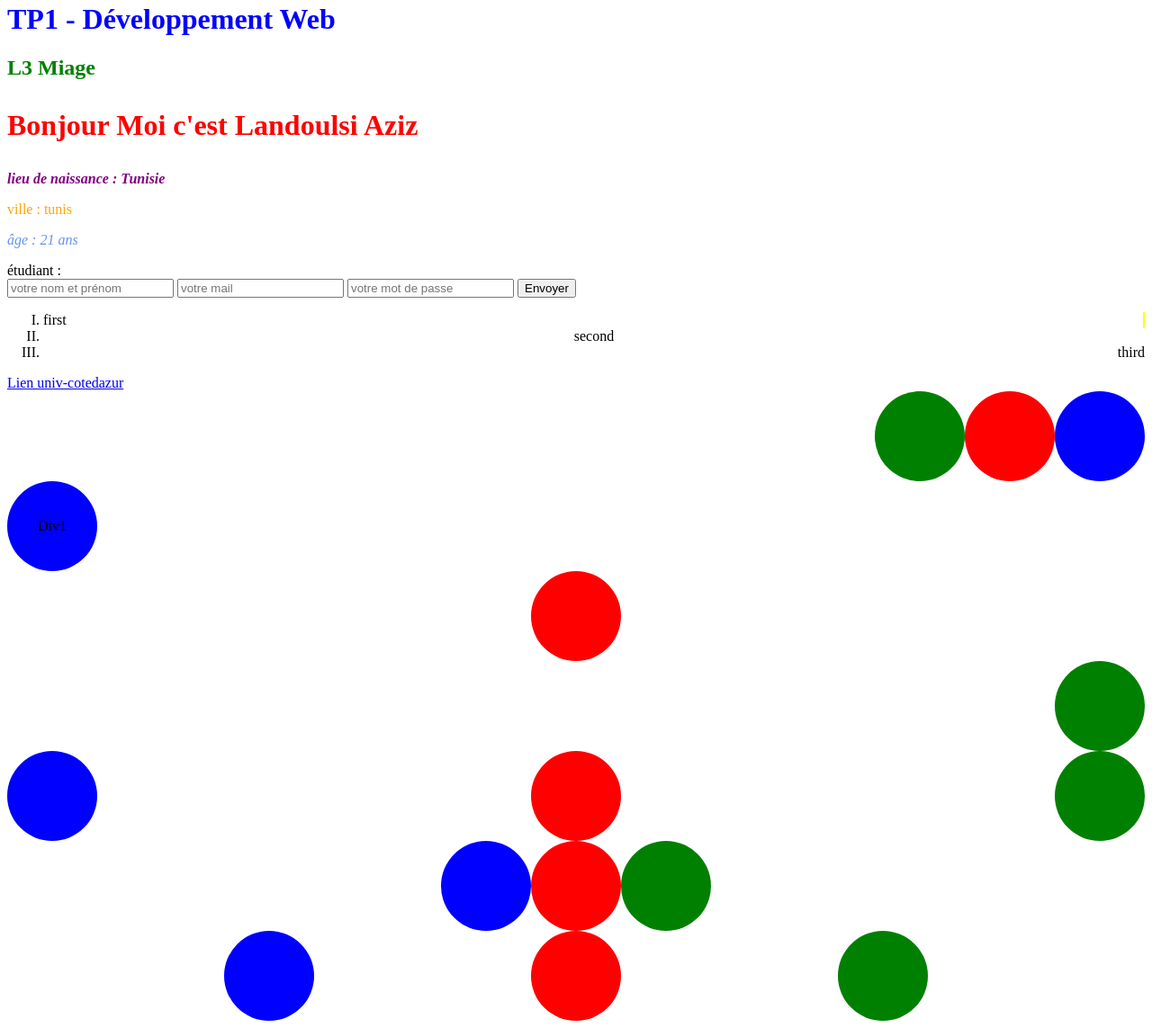
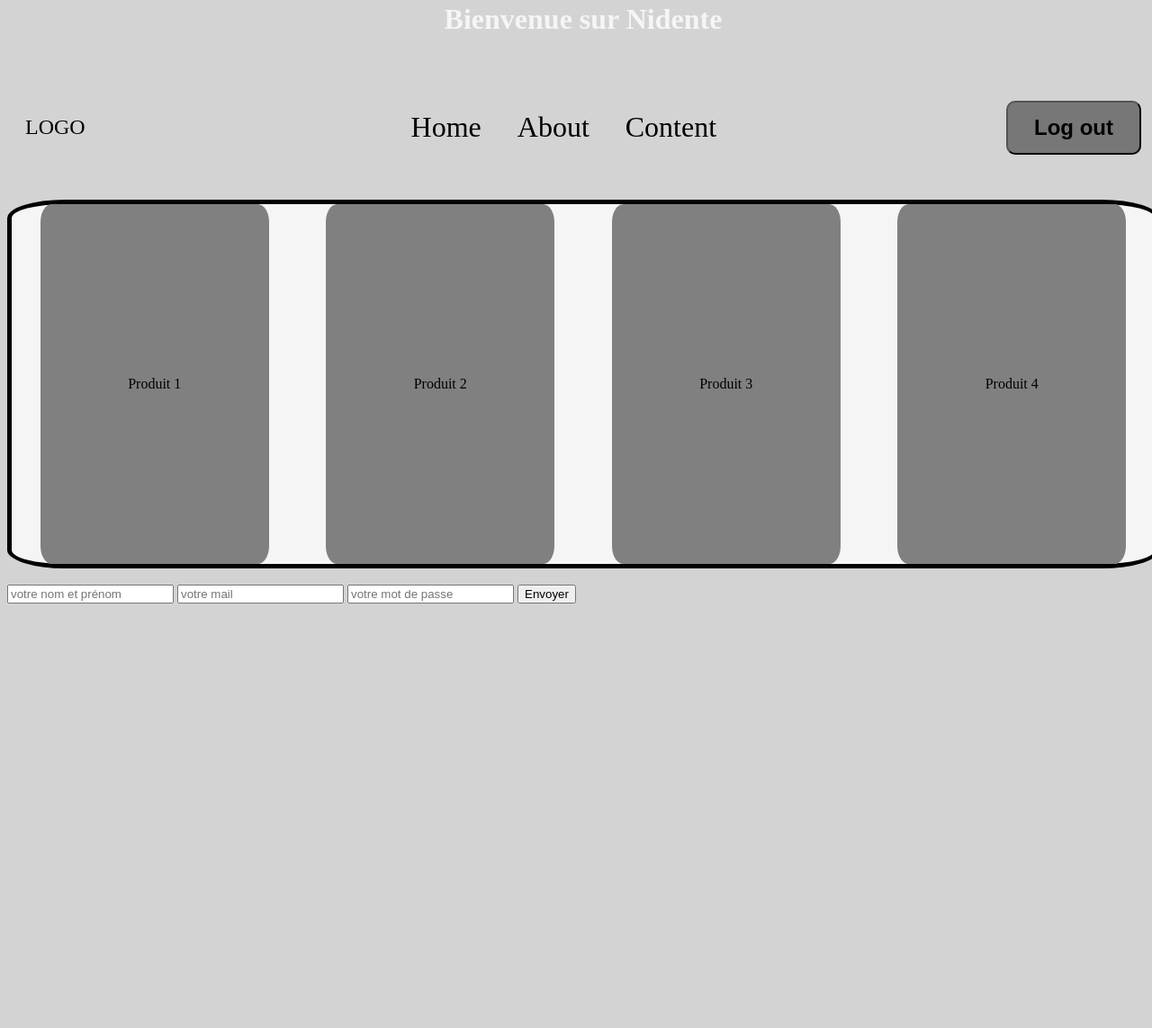
Before and after one commit to nidente/TPD-veloppementWebMiage, a plain HTML site: page index.html in a window 1280 px wide. Shown: the part 18-1161 px from the top of the page at 90% size. After the commit the page ends 821 px from the top, so only its background shows below. Drawn offline with Linux system fonts and the light colour scheme.

Commit message:
nav bar et flex

```diff
--- a/index.css
+++ b/index.css
@@ -1,178 +1,72 @@
-h1{
-    color: blue;
+html {
+    height: 100%;
 }
 
-h2{
-    color: green;
+h1{
+    color: whitesmoke;
+    display: flex;
+    justify-content: center;
 }
 
-h3{
-    font-size: 2rem;
-    color: red;
+body{
+    height: 100%;
+    width: 100%;
+    background-color: lightgrey;
 }
 
-.p1{
-    font-style: italic;
-    font-weight: bold;
-    color: purple;
+
+nav {
+    height: 15%;
+    display: flex;
+    align-items: center;
+    justify-content: space-between;
+    padding: 20px;
 }
 
-.p2{
-    color: orange;
+.para1{
+    font-size: 1.5rem;
 }
 
-.p3{
-    font-style: oblique;
-    color: cornflowerblue;
+.liste1 {
+    display: flex;
+    list-style: none;
+    gap: 40px;
+    font-size: 2rem;
 }
 
-ol {
-    list-style-type: upper-roman;
+.btn1 {
+    height: 60px;
+    width: 150px;
+    background-color: rgb(119, 119, 119);
+    border-radius: 10px;
+    font-size: 1.5rem;
+    font-weight: bold;
+    cursor: pointer;
+    transition: all 0.3s ease;
 }
 
-.l1{
-    text-align: start;
-    border-right: 2px solid yellow;
+.btn1:hover {
+    background-color: rgb(189, 189, 189);
+    box-shadow: 0 6px 12px rgba(0, 0, 0, 0.3);
+    transform: translateY(-2px);
 }
 
-.l2{
-    text-align: center;
-    border: ;
-}
-
-.l3{
-    text-align: end;
+.divmaman{
+    display: flex;
+    justify-content: space-around;
+    height: 50%;
+    background-color: whitesmoke;
+    border: 5px solid;
+    border-color: black;
+    border-radius: 5%;
 }
 
 .div1{
-    height: 100px;
-    width: 100px;
-    background-color:blue;
-    border-radius: 50%
-}
-
-.div2{
-    height: 100px;
-    width: 100px;
-    background-color:red;
-    border-radius: 50%
-}
-
-.div3{
-    height: 100px;
-    width: 100px;
-    background-color:green;
-    border-radius: 50%
-}
-.divmaman{
-    display: flex;
-    flex-direction: row-reverse;
-}
-
-.div21{
-    height: 100px;
-    width: 100px;
-    background-color :blue;
-    border-radius: 50%;
-    justify-self: start;
+    height: 100%;
+    width: 20%;
+    border-radius: 5%;
+    background-color: grey;
     display: flex;
     align-items: center;
     justify-content: center;
 }
-
-.div22{
-    height: 100px;
-    width: 100px;
-    background-color:red;
-    border-radius: 50%;
-    justify-self: center;
-}
-
-.div23{
-    height: 100px;
-    width: 100px;
-    background-color:green;
-    border-radius: 50%;
-    justify-self: end;
-}
-
-.divmaman3{
-    display: flex;
-    justify-content: space-between;
-}
-
-.div31{
-    height: 100px;
-    width: 100px;
-    background-color:blue;
-    border-radius: 50%;
-    justify-self: start;
-}
-
-.div32{
-    height: 100px;
-    width: 100px;
-    background-color:red;
-    border-radius: 50%;
-    justify-self: center;
-}
-
-.div33{
-    height: 100px;
-    width: 100px;
-    background-color:green;
-    border-radius: 50%;
-    justify-self: end;
-}
-
-.divmaman4{
-    display: flex;
-    justify-content: center;
-}
-
-.div41{
-    height: 100px;
-    width: 100px;
-    background-color:blue;
-    border-radius: 50%;
-}
-
-.div42{
-    height: 100px;
-    width: 100px;
-    background-color:red;
-    border-radius: 50%;
-}
-
-.div43{
-    height: 100px;
-    width: 100px;
-    background-color:green;
-    border-radius: 50%;
-}
-
-.divmaman5{
-    display: flex;
-    justify-content: space-evenly;
-}
-
-.div51{
-    height: 100px;
-    width: 100px;
-    background-color:blue;
-    border-radius: 50%;
-}
-
-.div52{
-    height: 100px;
-    width: 100px;
-    background-color:red;
-    border-radius: 50%;
-}
-
-.div53{
-    height: 100px;
-    width: 100px;
-    background-color:green;
-    border-radius: 50%;
-}
--- a/index.html
+++ b/index.html
@@ -3,64 +3,38 @@
 <head>
     <meta charset="UTF-8">
     <meta name="viewport" content="width=device-width, initial-scale=1.0">
-    <title>tp1</title>
+    <title>Nidente Home </title>
     <link rel="stylesheet" href="index.css">
 </head>
 <body>
-    <h1>TP1 - Développement Web</h1>
-    <h2>L3 Miage</h2>
-    <h3>Bonjour Moi c'est Landoulsi Aziz</h3>
-    <p class="p1">lieu de naissance : Tunisie</p>
-    <p class="p2">ville : tunis</p>
-    <p class="p3">âge : 21 ans</p>
-    <span class="s1">étudiant :</span><br>
+    <h1>Bienvenue sur Nidente</h1>
+<nav>
+    <p class="para1">LOGO</p>
+<ol class="liste1">
+        <li class="l1">Home</li>
+        <li class="l2">About</li>
+        <li class="l3">Content</li>
+</ol>
+
+<button class="btn1">Log out</button>
+</nav>
+
+<div class="divmaman">
+    <div class="div1">Produit 1</div>
+
+    <div class="div1">Produit 2</div>
+
+    <div class="div1">Produit 3</div>
+
+    <div class="div1">Produit 4</div>
+</div>
+<br>
+<div class="login">
     <input type="text" placeholder="votre nom et prénom">
     <input type="mail" placeholder="votre mail">
     <input type="password" placeholder="votre mot de passe">
     <button type="submit">Envoyer</button>
-
-    <ol>
-        <li class="l1">first</li>
-        <li class="l2">second</li>
-        <li class="l3">third</li>
-    </ol>
-
-    <a href="https://intranet-etu.univ-cotedazur.fr">Lien univ-cotedazur</a>
-
-    <div class="divmaman">
-        <div class="div1"></div>
-
-        <div class="div2"></div>
-
-        <div class="div3"></div>
-    </div>
-<!-- disposition horizontale et verticale  -->
-
-<div class="divmaman2">
-        <div class="div21">Div1</div>
-        <div class="div22"></div>
-        <div class="div23"></div>
-    </div>
-
-<div class="divmaman3">
-    <div class="div31"></div>
-    <div class="div32"></div>
-    <div class="div33"></div>
 </div>
-
-<div class="divmaman4">
-        <div class="div41"></div>
-        <div class="div42"></div>
-        <div class="div43"></div>
-    </div>
-
-<div class="divmaman5">
-    <div class="div51"></div>
-    <div class="div52"></div>
-    <div class="div53"></div>
-</div>
-
-
 </body>
 
 </html>
```
